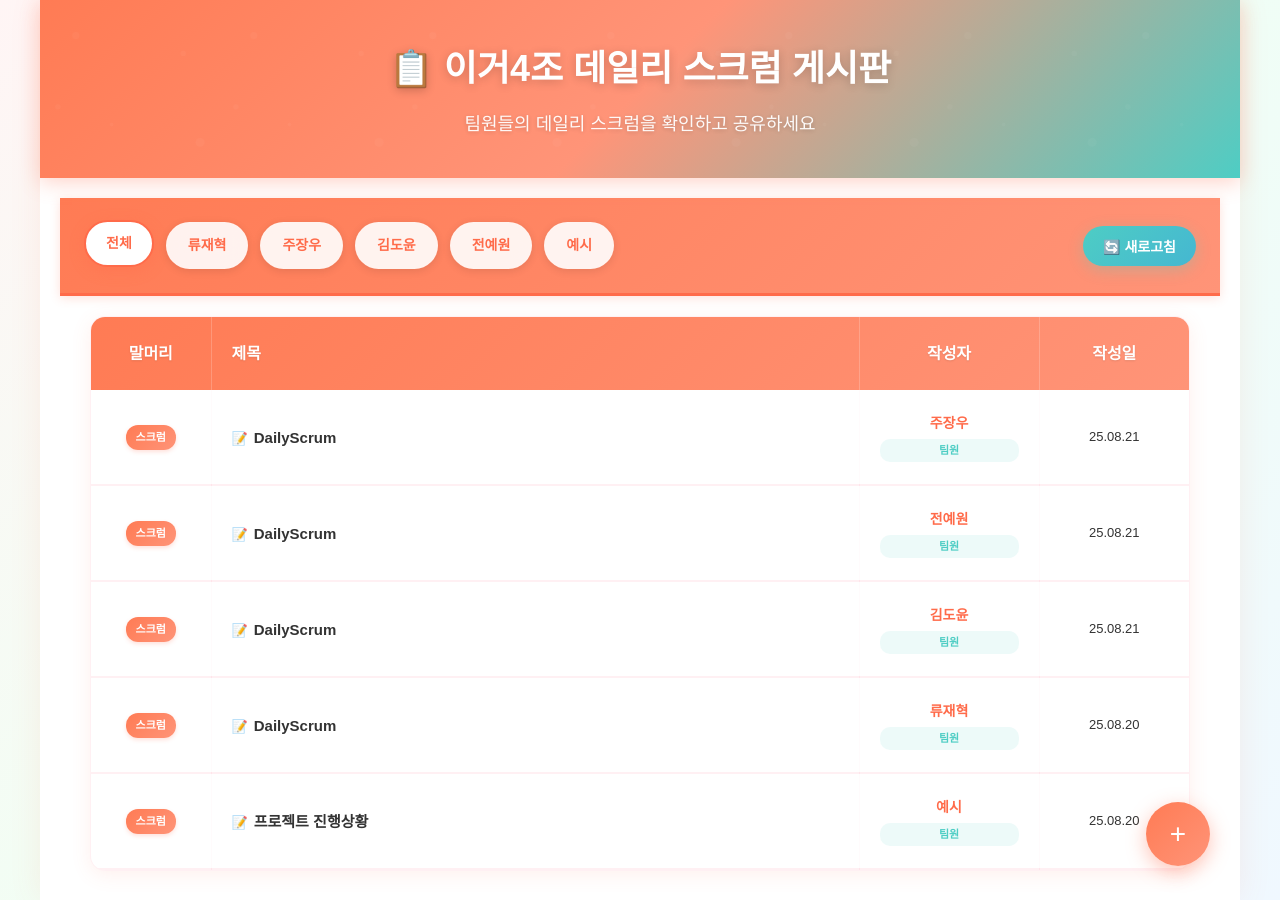
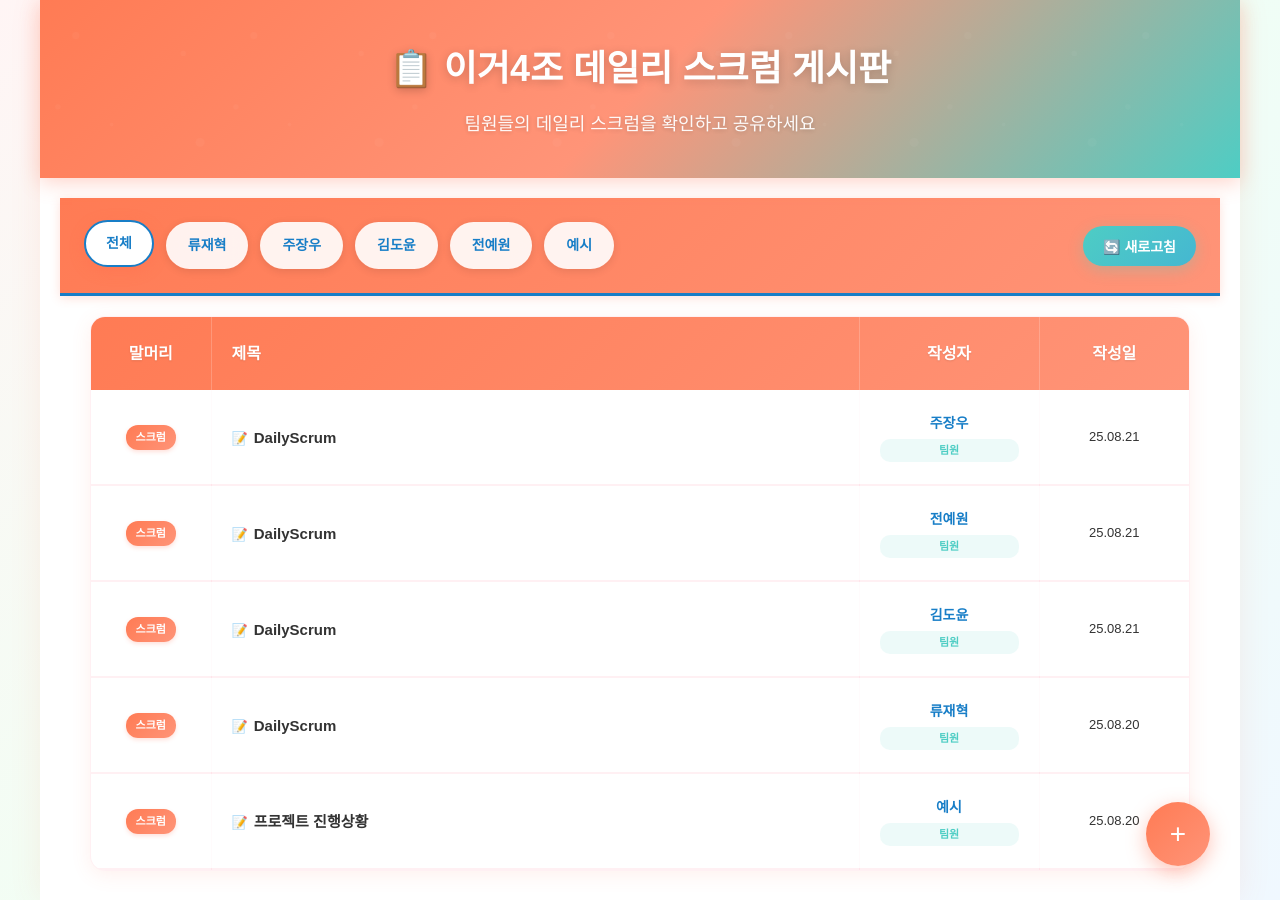
Before and after one commit to fbwogur121/DailyScrum-SSG, a Jekyll site: the page built from index.html, in a window 1280 px wide. Built offline with Jekyll 4.4.1, drawn with Linux system fonts in a browser that asks for light colours.

Commit message:
Update index.html
색상 #ff6b4a -> #187ec7

```diff
--- a/index.html
+++ b/index.html
@@ -15,7 +15,7 @@ title: 메인
     .controls {
         padding: 24px;
         background: linear-gradient(135deg, #ff7b54 0%, #ff9478 100%);
-        border-bottom: 3px solid #ff6b4a;
+        border-bottom: 3px solid #187ec7;
         margin-bottom: 20px;
         box-shadow: 0 2px 10px rgba(255, 107, 74, 0.2);
     }
@@ -31,7 +31,7 @@ title: 메인
         padding: 10px 20px;
         border: 2px solid transparent;
         background: rgba(255, 255, 255, 0.9);
-        color: #ff6b4a;
+        color: #187ec7;
         border-radius: 25px;
         cursor: pointer;
         transition: all 0.3s ease;
@@ -46,8 +46,8 @@ title: 메인
     .filter-btn.active,
     .filter-btn:hover {
         background: white;
-        color: #ff6b4a;
-        border-color: #ff6b4a;
+        color: #187ec7;
+        border-color: #187ec7;
         transform: translateY(-2px);
         box-shadow: 0 4px 15px rgba(255, 107, 74, 0.3);
     }
@@ -102,7 +102,7 @@ title: 메인
     .empty-title {
         font-size: 24px;
         font-weight: 700;
-        color: #ff6b4a;
+        color: #187ec7;
         margin: 0 0 12px 0;
         text-shadow: 0 2px 4px rgba(255, 107, 74, 0.1);
     }
@@ -290,7 +290,7 @@ title: 메인
 
     .author-name {
         font-weight: 700;
-        color: #ff6b4a;
+        color: #187ec7;
         font-size: 14px;
         margin-bottom: 4px;
     }
@@ -355,7 +355,7 @@ title: 메인
     }
 
     .add-post:hover {
-        background: linear-gradient(135deg, #ff6b4a, #ff7b54);
+        background: linear-gradient(135deg, #187ec7, #ff7b54);
         transform: scale(1.1);
         box-shadow: 0 8px 25px rgba(255, 107, 74, 0.6);
         color: white;
@@ -489,7 +489,7 @@ title: 메인
     }
 
     .close {
-        color: #ff6b4a;
+        color: #187ec7;
         float: right;
         font-size: 28px;
         font-weight: bold;
@@ -736,7 +736,7 @@ document.addEventListener('DOMContentLoaded', function () {
         const modalContent = document.getElementById('modal-content');
         modalContent.innerHTML = `
             <div style="padding-bottom: 20px; border-bottom: 3px solid rgba(255, 182, 193, 0.3); margin-bottom: 24px;">
-                <h2 style="color: #ff6b4a; margin: 0 0 16px 0; font-size: 24px; font-weight: 700;">${title}</h2>
+                <h2 style="color: #187ec7; margin: 0 0 16px 0; font-size: 24px; font-weight: 700;">${title}</h2>
                 <div style="display: flex; gap: 20px; flex-wrap: wrap; align-items: center; font-size: 15px;">
                     <div style="background: linear-gradient(135deg, #ff7b54, #ff9478); color: white; padding: 8px 16px; border-radius: 20px; font-weight: 600;">👤 ${author}</div>
                     <div style="background: linear-gradient(135deg, #4ecdc4, #45b7d1); color: white; padding: 8px 16px; border-radius: 20px; font-weight: 600;">📅 ${date}</div>
```
